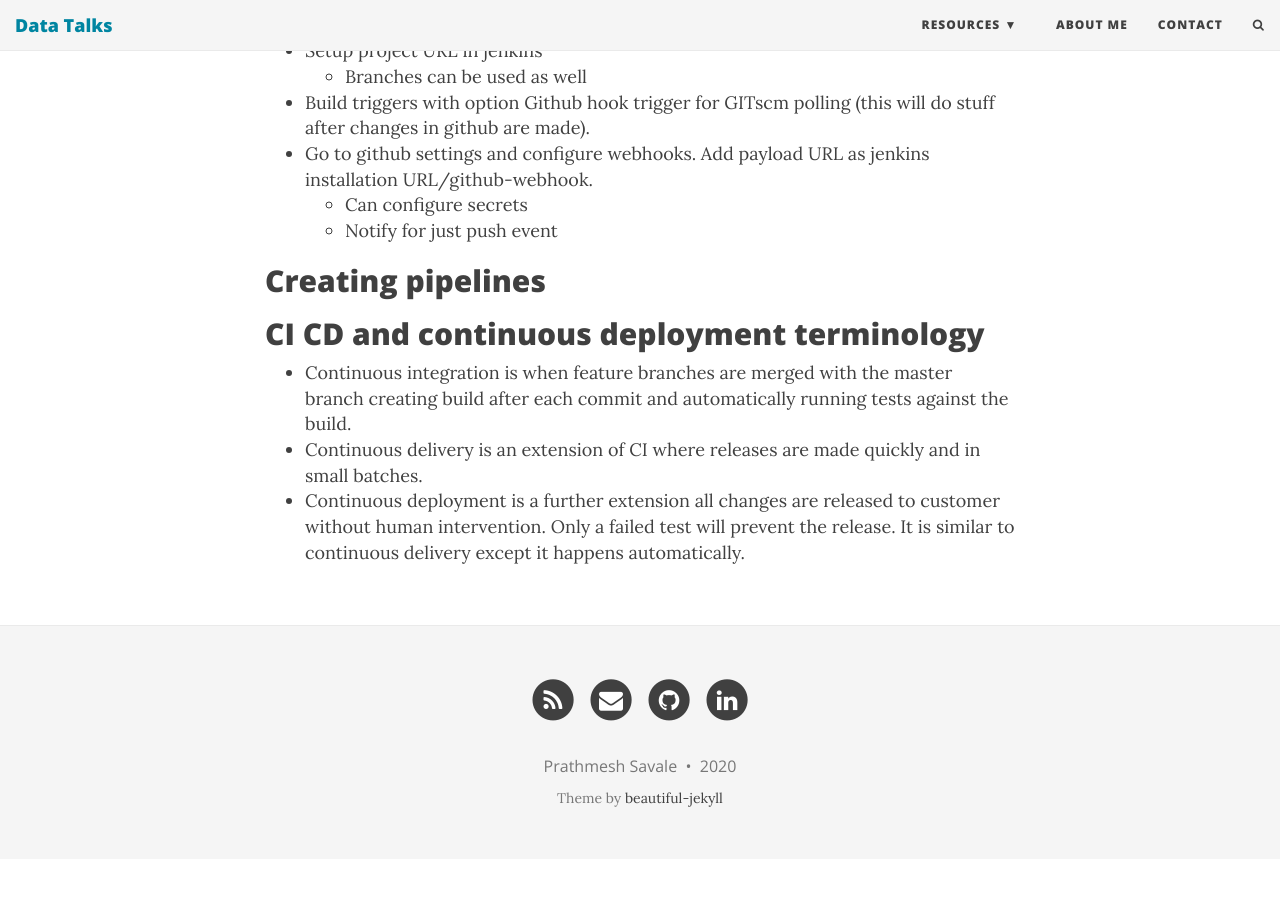
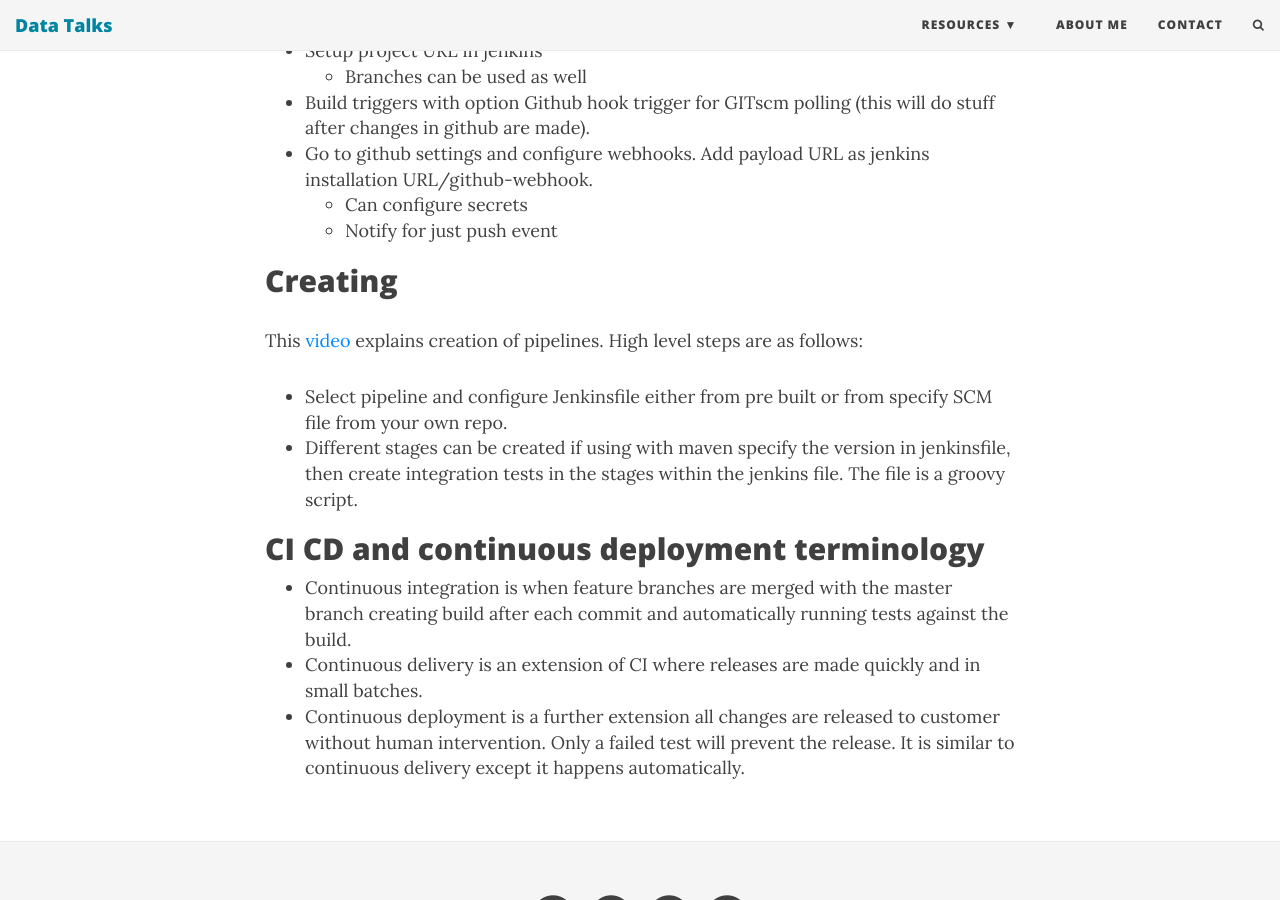
Before and after one commit to praths007/praths007.github.io, a Jekyll site: the page built from wiki/ci-cd-with-gitub.md, in a window 1280 px wide and 900 px high, scrolled down 627 px. Built offline with Jekyll 4.4.1, drawn with Linux system fonts in a browser that asks for light colours; nearby versions of some CDN libraries; our own code applies the rules of GitHub Pages for plain Markdown files; before the commit the page ends 1486 px from its top, so only the background shows below that.

```diff
--- a/wiki/ci-cd-with-gitub.md
+++ b/wiki/ci-cd-with-gitub.md
@@ -17,7 +17,11 @@ made).
     * Can configure secrets
     * Notify for just push event
 
-## Creating pipelines
+## Creating
+This [video](https://youtu.be/s73nhwYBtzE) explains creation of pipelines. High level steps are as follows:
+* Select pipeline and configure Jenkinsfile either from pre built or from specify SCM file from your own repo.
+* Different stages can be created if using with maven specify the version in jenkinsfile, then create integration tests in the stages within the jenkins file. The file is
+a groovy script.
 
 ## CI CD and continuous deployment terminology
 * Continuous integration is when feature branches are merged with the master branch creating build after each commit
```
Also changed, not shown: wiki/Cheatsheet.md (+6 -0 lines).
